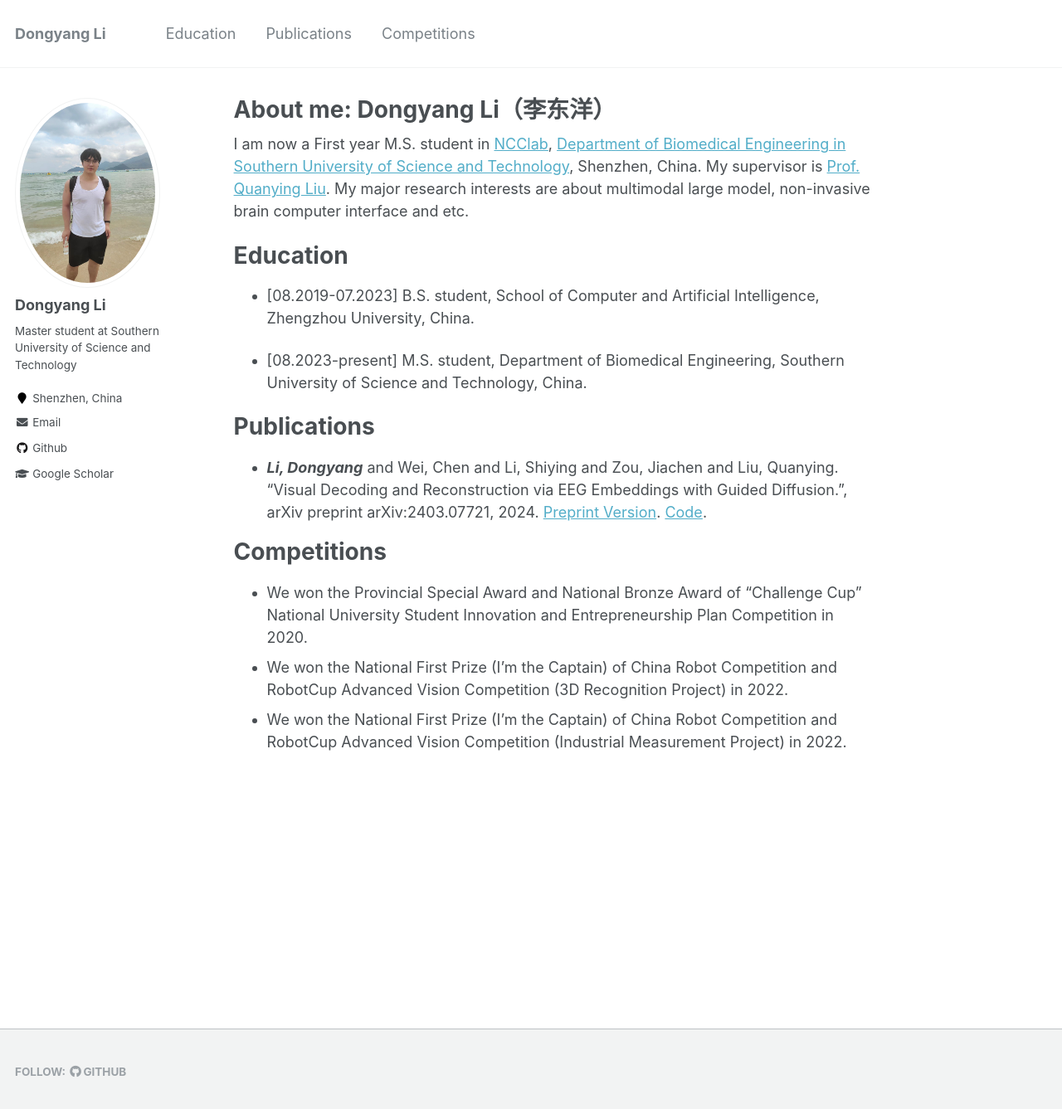
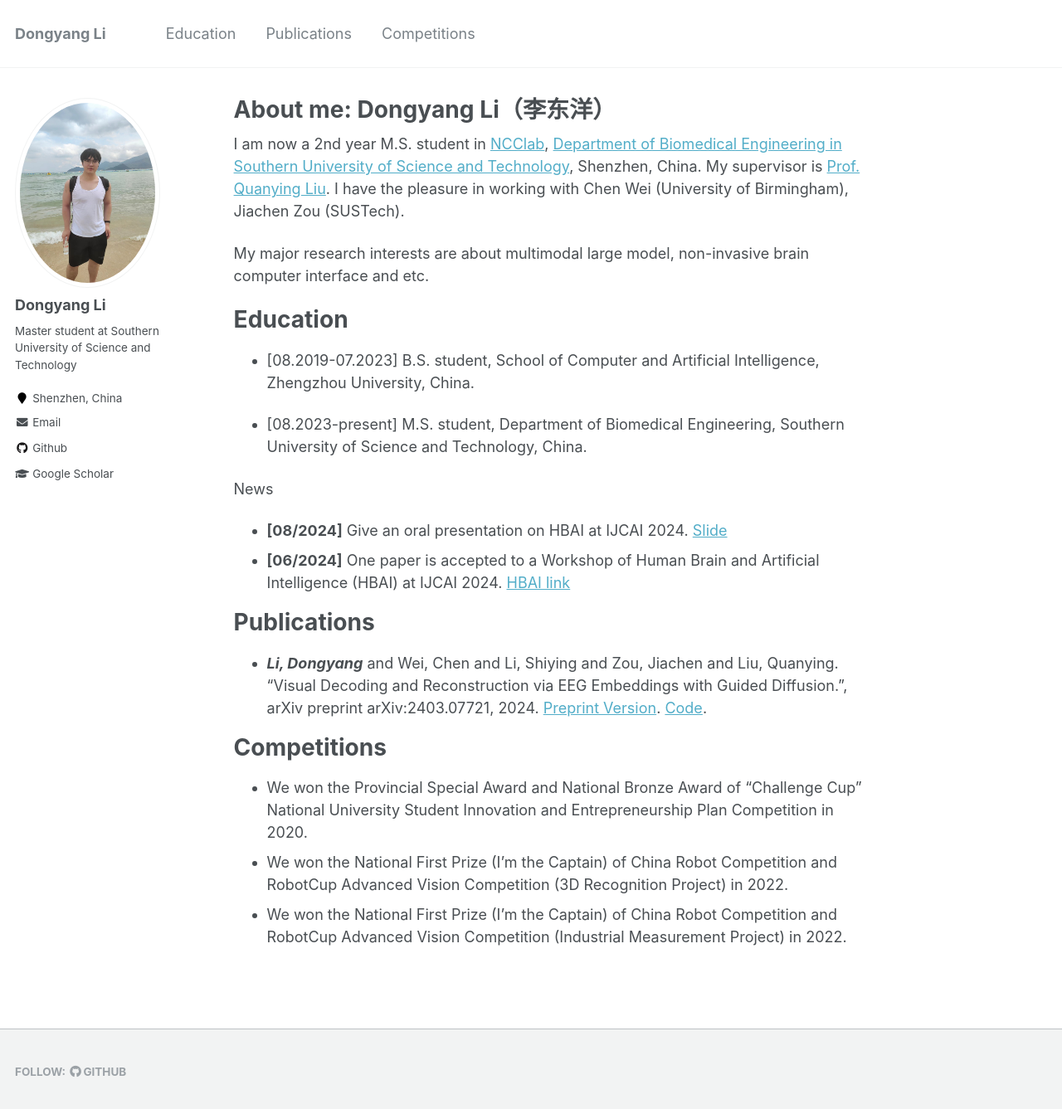
Before and after one commit to dongyangli-del/dongyangli-del.github.io, a Jekyll site: the page built from _pages/about.md, in a window 1280 px wide and 1350 px high. Shown: the top 1337 px of the window at 83% size. Built offline with Jekyll 4.4.1, drawn with Linux system fonts in a browser that asks for light colours.

Commit message:
update news

```diff
--- a/_pages/about.md
+++ b/_pages/about.md
@@ -8,7 +8,9 @@ redirect_from:
   - /about.html
 ---
 
-I am now a First year M.S. student in [NCClab](https://www.sustech.edu.cn/zh/faculties/liuquanying.html), [Department of Biomedical Engineering in Southern University of Science and Technology](https://www.sustech.edu.cn/), Shenzhen, China. My supervisor is [Prof. Quanying Liu](https://faculty.sustech.edu.cn/?tagid=liuqy&iscss=1&snapid=1&orderby=date&go=1). My major research interests are about multimodal large model, non-invasive brain computer interface and etc.
+I am now a 2nd year M.S. student in [NCClab](https://www.sustech.edu.cn/zh/faculties/liuquanying.html), [Department of Biomedical Engineering in Southern University of Science and Technology](https://www.sustech.edu.cn/), Shenzhen, China. My supervisor is [Prof. Quanying Liu](https://faculty.sustech.edu.cn/?tagid=liuqy&iscss=1&snapid=1&orderby=date&go=1). I have the pleasure in working with Chen Wei (University of Birmingham), Jiachen Zou (SUSTech).
+
+My major research interests are about multimodal large model, non-invasive brain computer interface and etc.
 
 Education
 ======
@@ -16,12 +18,15 @@ Education
 
 * [08.2023-present] M.S. student, Department of Biomedical Engineering, Southern University of Science and Technology, China.
 
-<!--
+
 News
-======
-* 12.2023, I gave an invited talk in the Institute of Information in University of Amsterdam about ***Language Generation from Brain Recordings***. [Slide](https://yeziyi1998.github.io/files/Language_Generation_from_Brain_Recordings_240312.pdf)
-* 07.2023, I gave an invited talk to Lenovo Inc about ***Context-based Brain Decoding***. [Slide](https://yeziyi1998.github.io/files/Language_Generation_from_Brain_Recordings_240312.pdf)
-* 09.2023, I gave an invited talk in Machine Learning Section of Copenhagen University about ***Brain-Computer Interface for Search***. [Slide](https://yeziyi1998.github.io/files/BMI4Search_KU_230918.pdf) -->
+<!-- ======
+ -->
+
+- **[08/2024]** Give an oral presentation on HBAI at IJCAI 2024. [Slide](https://dongyangli-del.github.io/files/HBAI_2024_DongyangLi.pdf)
+- **[06/2024]** One paper is accepted to a Workshop of Human Brain and Artificial Intelligence (HBAI) at IJCAI 2024. [HBAI link](https://hbai2024.github.io/)
+
+
 
 Publications
 ======
```
Also changed, not shown: 5 other files.
